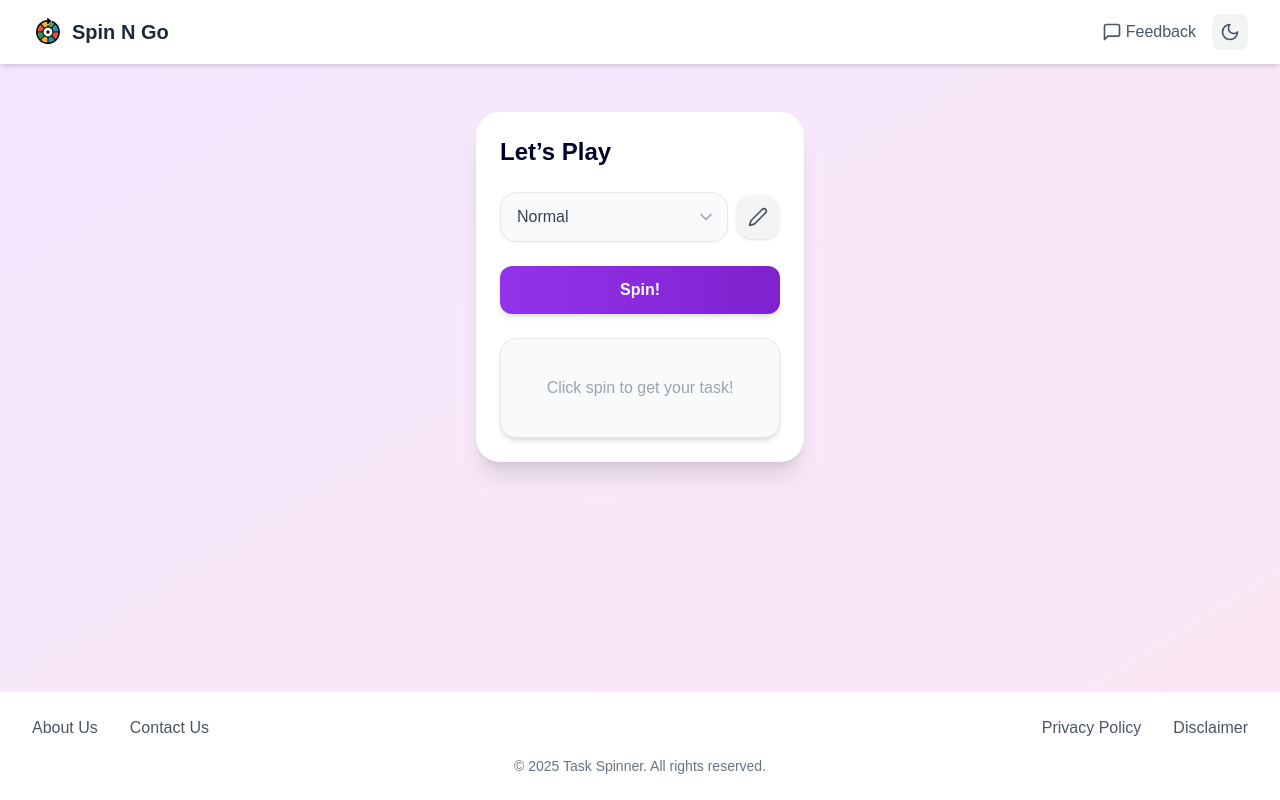
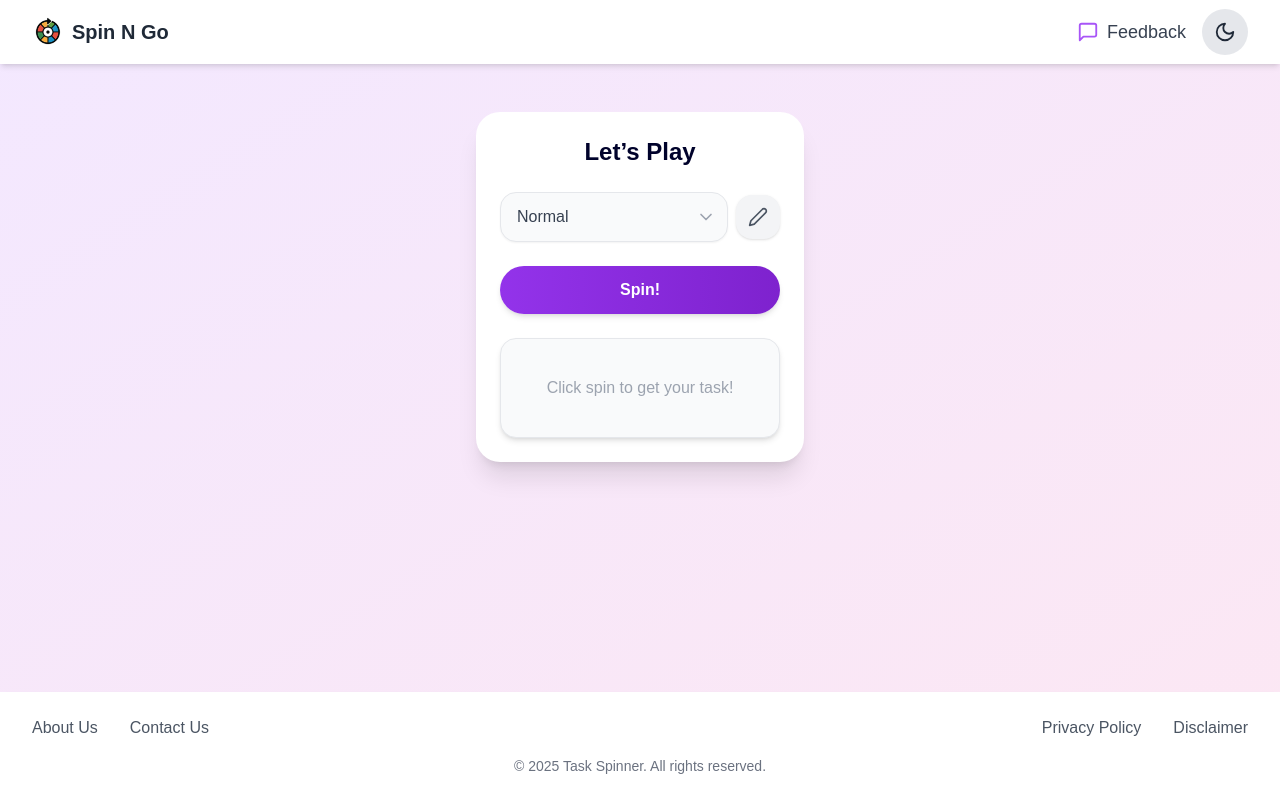
Before and after one commit to Thummar-harsh/spinngo, a React (Vite) app: page / in a window 1280 px wide. Built offline with nearby package versions, Linux system fonts and the light colour scheme.

Commit message:
navbar and button on spin change

```diff
--- a/src/App.tsx
+++ b/src/App.tsx
@@ -189,18 +189,24 @@ function App() {
   href="https://forms.gle/p9wb8mi57UQF3vgu7"
   target="_blank"
   rel="noopener noreferrer"
-                className="flex items-center space-x-1 text-gray-600 dark:text-gray-300 hover:text-purple-500 dark:hover:text-purple-400 transition-colors duration-200"
+  class="flex items-center space-x-2 text-gray-700 dark:text-gray-300 hover:text-purple-600 dark:hover:text-purple-400 transition-all duration-300 ease-in-out transform hover:scale-105"
 >
-                <MessageSquare size={20} />
-                <span>Feedback</span>
+  {/* <!-- Icon with better color contrast --> */}
+  <MessageSquare size={22} class="text-purple-500 dark:text-purple-400 transition-colors duration-200" />
+
+  {/* <!-- Feedback text with improved typography --> */}
+  <span class="text-lg font-medium">Feedback</span>
 </a>
+
 <button
   onClick={toggleDarkMode}
-                className="p-2 rounded-lg bg-gray-100 dark:bg-gray-700 text-gray-600 dark:text-gray-300 hover:bg-gray-200 dark:hover:bg-gray-600 transition-colors duration-200"
+  className="p-3 rounded-full bg-gray-200 dark:bg-gray-600 text-gray-800 dark:text-gray-200 hover:bg-gray-300 dark:hover:bg-gray-500 focus:outline-none focus:ring-2 focus:ring-purple-400 transition-all duration-300 ease-in-out transform hover:scale-105"
   title={isDark ? 'Switch to light mode' : 'Switch to dark mode'}
 >
-                {isDark ? <Sun size={20} /> : <Moon size={20} />}
+  {/* Sun icon for light mode and Moon icon for dark mode */}
+  {isDark ? <Sun size={22} className="transition-colors duration-200" /> : <Moon size={22} className="transition-colors duration-200" />}
 </button>
+
             </div>
           </div>
         </div>
@@ -211,9 +217,10 @@ function App() {
 
 
         <div className="bg-white dark:bg-gray-800 rounded-3xl shadow-xl p-6 space-y-6">
-          <h2 className="text-2xl font-bold text-[#00022B] dark:text-gray-300 mb-4 ">
+          <h2 className="text-2xl font-bold text-[#00022B] dark:text-gray-300 mb-4 text-center">
             Let’s Play
           </h2>
+
 
           <div className="flex items-center gap-2">
             <div className="relative flex-1">
@@ -245,7 +252,7 @@ function App() {
           <button
             onClick={handleSpin}
             disabled={isSpinning || isEditing}
-            className="w-full bg-gradient-to-r from-purple-600 to-purple-700 hover:from-purple-700 hover:to-purple-800 text-white font-semibold py-3 px-6 rounded-xl shadow-md hover:shadow-lg transition-all duration-300 disabled:opacity-50 disabled:cursor-not-allowed"
+            className="w-full bg-gradient-to-r from-purple-600 to-purple-700 hover:from-purple-700 hover:to-purple-800 text-white font-semibold py-3 px-6 rounded-3xl shadow-md hover:shadow-lg transition-all duration-300 disabled:opacity-50 disabled:cursor-not-allowed"
 
           // className="w-full bg-purple-600 hover:bg-purple-700 text-white font-semibold py-3 px-6 rounded-lg transition-colors duration-200 disabled:opacity-50 disabled:cursor-not-allowed"
           >
```
Lines whose indentation alone changed are shown as unchanged.
